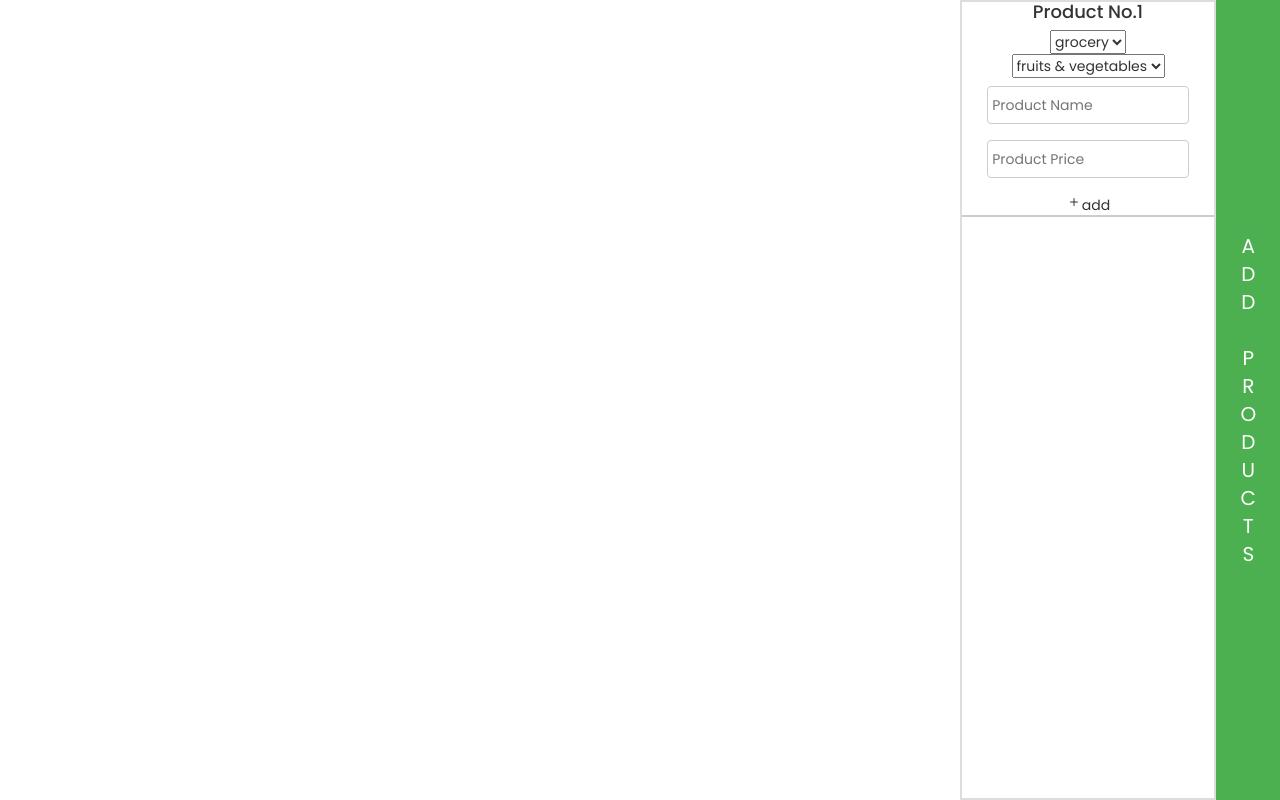
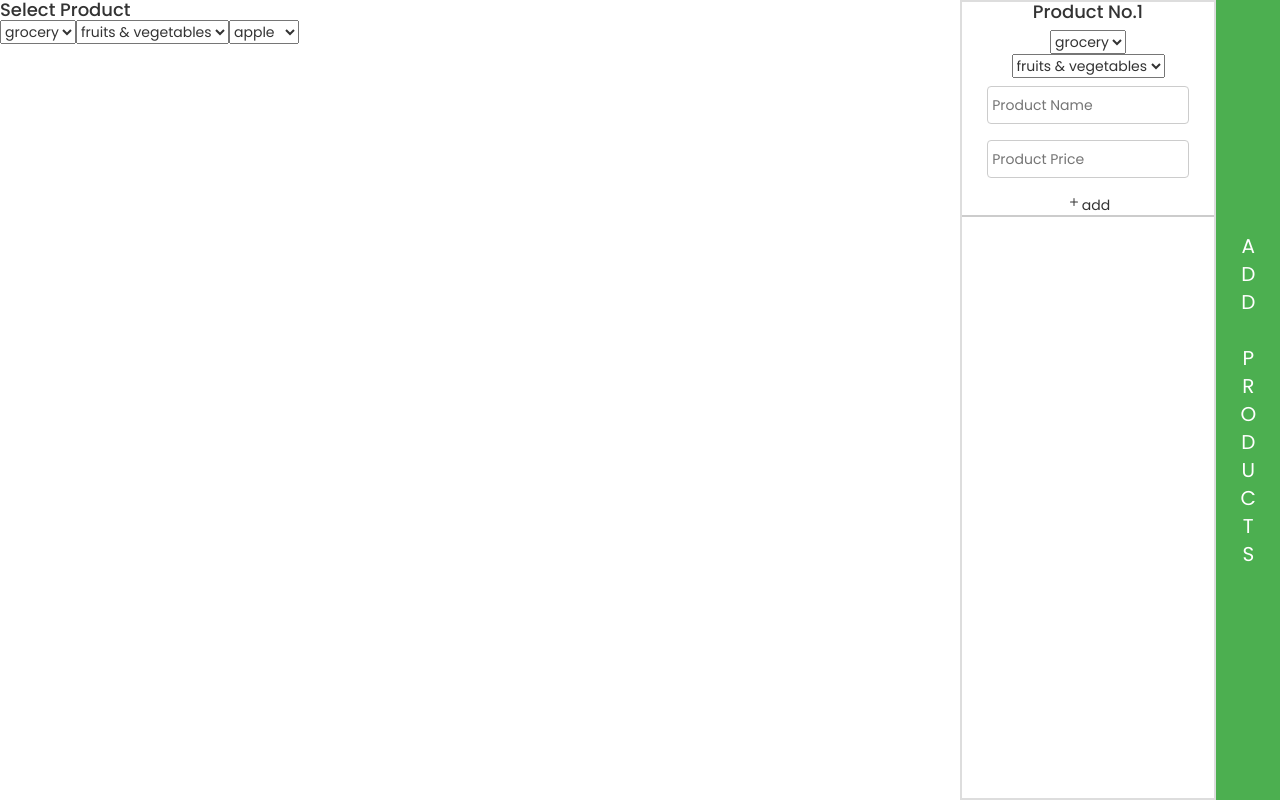
Before and after one commit to CR11-Mob/Product-List, a React (Create React App) app: page / in a window 1280 px wide. Built offline with nearby package versions, Linux system fonts and the light colour scheme.

Commit message:
Select Product dropdown is done

```diff
--- a/src/App.js
+++ b/src/App.js
@@ -1,6 +1,7 @@
 import "./App.css";
 
 import ProductEntry from "./components/product-components/ProductEntry";
+import SelectProduct from "./components/product-components/SelectProduct";
 
 import { useEffect, useState } from "react";
 
@@ -8,12 +9,19 @@ import { category, subCategory, productType } from "./productArray";
 
 function App() {
   const [productTypeState, setProductTypeState] = useState(productType);
+
   useEffect(() => {
     console.log("App", productTypeState);
   }, [productTypeState]);
+
   return (
     <div className="container">
-      <div className="select-product-section"></div>
+      <div className="select-product-section">
+        <SelectProduct
+          productTypeState={productTypeState}
+          setProductTypeState={setProductTypeState}
+        />
+      </div>
 
       <div className="product-list-section"></div>
 
--- a/src/components/product-components/SelectProduct.js
+++ b/src/components/product-components/SelectProduct.js
@@ -0,0 +1,81 @@
+import "./style/SelectProduct.css";
+
+import { useState, useEffect } from "react";
+
+import { category, subCategory } from "../../productArray";
+
+export default function SelectProduct(props) {
+  const { productTypeState, setProductTypeState } = props;
+
+  const [categoryState, setCategoryState] = useState("grocery");
+
+  const [subCategoryState, setSubCategoryState] = useState(
+    "fruits & vegetables"
+  );
+
+  useEffect(() => {
+    // console.log(productTypeState[subCategoryState][0].name);
+    // console.log(subCategoryState);
+    // console.log("+++", subCategory[categoryState][0]);
+    setSubCategoryState(subCategory[categoryState][0]);
+  }, [categoryState]);
+
+  return (
+    <>
+      <div>
+        <h4>Select Product</h4>
+      </div>
+      <div className="product-dropdown">
+        <select
+          key={`category`}
+          name={`category`}
+          value={categoryState}
+          onChange={(e) => {
+            setCategoryState(e.target.value);
+          }}
+        >
+          {category.map((singleCategory) => (
+            <option
+              key={singleCategory}
+              name={singleCategory}
+              value={singleCategory}
+            >
+              {singleCategory}
+            </option>
+          ))}
+        </select>
+
+        <select
+          key={`subCategory`}
+          name={`subCategory`}
+          value={subCategoryState}
+          onChange={(e) => {
+            setSubCategoryState(e.target.value);
+          }}
+        >
+          {subCategory[categoryState].map((singleSubCategory) => (
+            <option
+              key={singleSubCategory}
+              name={singleSubCategory}
+              value={singleSubCategory}
+            >
+              {singleSubCategory}
+            </option>
+          ))}
+        </select>
+
+        <select
+          key={`item`}
+          name={`item`}
+          value={productTypeState[subCategoryState][0].name}
+        >
+          {productTypeState[subCategoryState].map((item) => (
+            <option key={item.name} name={item.name} value={item.name}>
+              {item.name}
+            </option>
+          ))}
+        </select>
+      </div>
+    </>
+  );
+}
```
